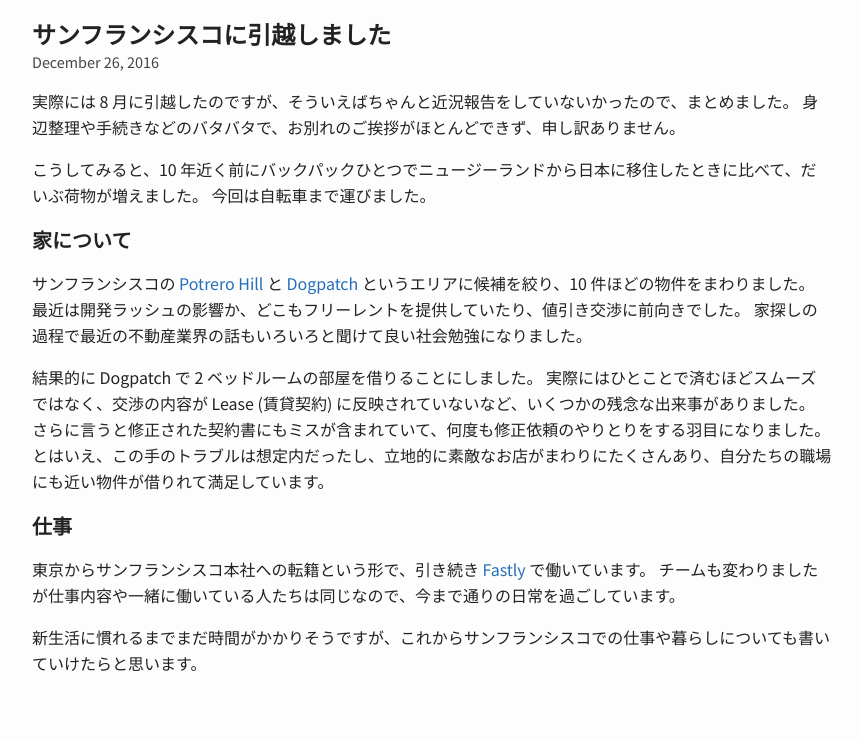
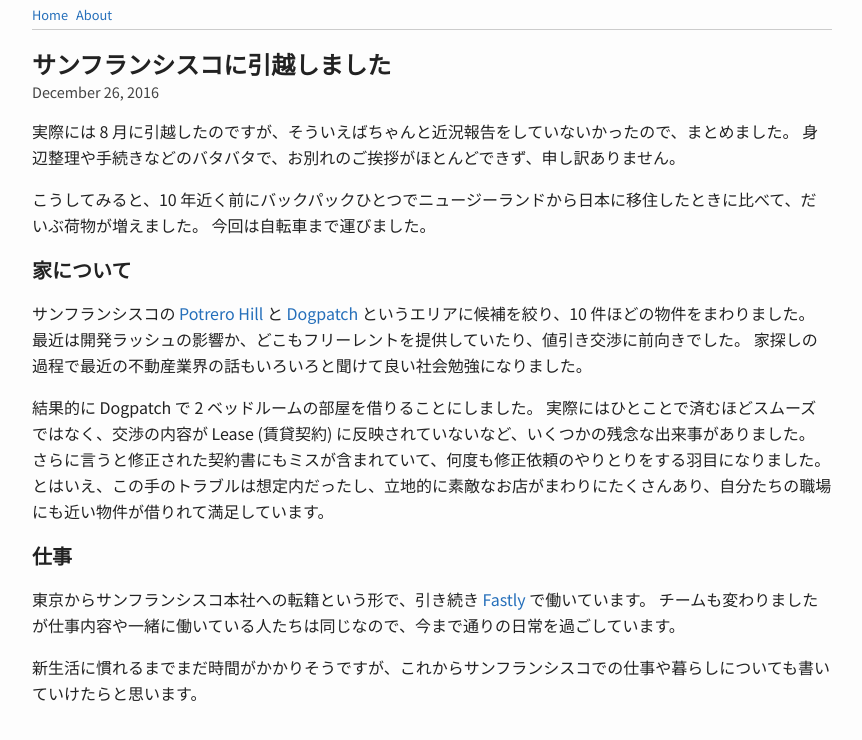
Before and after one commit to toru/ep.torumk.com, a Jekyll site: the page built from _posts/2016-12-26-hello-san-francisco.md, in a window 1280 px wide. Shown: the top 740 px of the page, without its empty margins (208-1070 px from the left). Built offline with Jekyll 4.4.1, drawn with Linux system fonts in a browser that asks for light colours.

Commit message:
layout: add a navbar to the post layout

```diff
--- a/_layouts/post.html
+++ b/_layouts/post.html
@@ -9,6 +9,10 @@
 <body>
   <div class="wrapper">
     <div class="post">
+      <ul>
+        <li><a href="/">Home</a></li>
+        <li><a href="/about">About</a></li>
+      </ul>
       <h1>{{ page.title }}</h1>
       <div class="published">{{ page.date | date: "%B %-d, %Y" }}</div>
       {{ content }}
--- a/assets/style.css
+++ b/assets/style.css
@@ -71,6 +71,28 @@ a:visited {
 .post a:hover {
   border-bottom: 1px #256fba solid;
 }
+.post > ul {
+  list-style: none;
+  margin: 0;
+  padding: 5px 0;
+  overflow: hidden;
+  border-bottom: 1px #ccc solid;
+}
+.post > ul li:first-child {
+  padding-left: 0;
+}
+.post > ul li {
+  float: left;
+  font-size: 80%;
+  padding-left: 8px;
+}
+.post > ul a {
+  display: block;
+}
+.post > ul a:hover,
+.post > ul a:focus {
+  border: none;
+}
 .post .published {
   font-size: 90%;
   color: #444;
```
